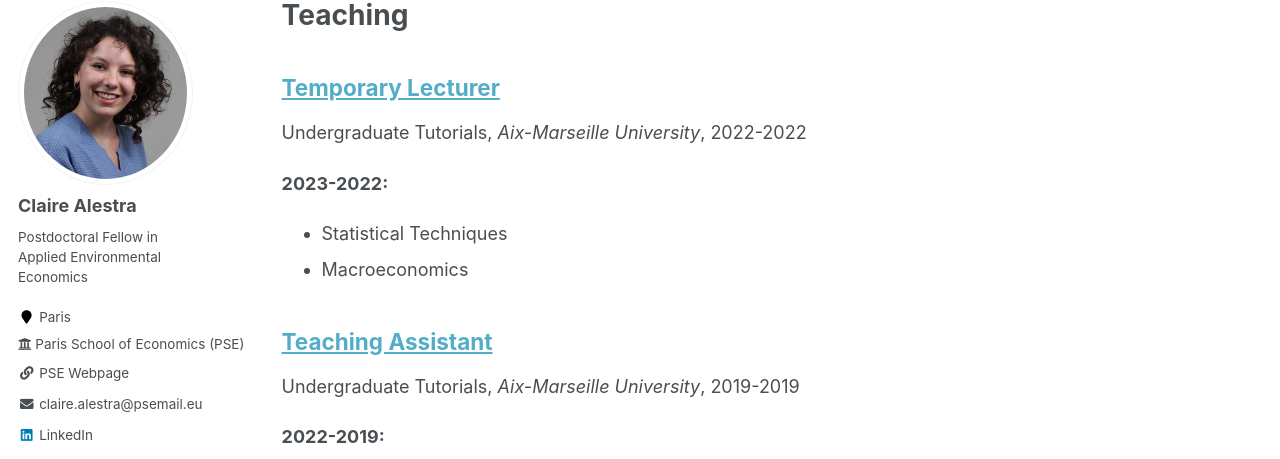
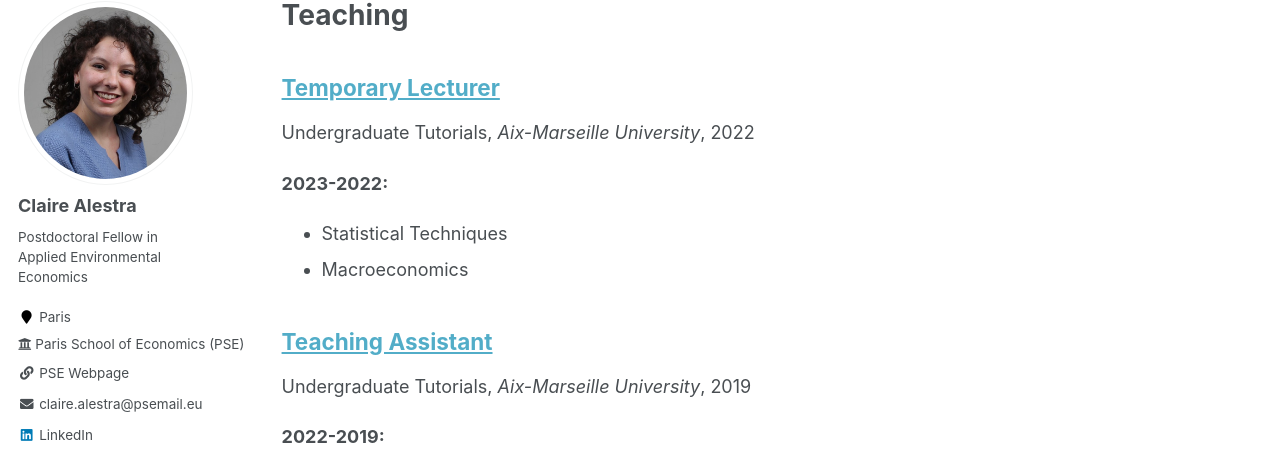
Before and after one commit to ClaireAlestra/ClaireAlestra.github.io, a Jekyll site: the page built from _pages/teaching.html, in a window 1280 px wide and 947 px high. Shown: the part 117-576 px from the top of the window. Built offline with Jekyll 4.4.1, drawn with Linux system fonts in a browser that asks for light colours.

Commit message:
Update archive-single.html

```diff
--- a/_includes/archive-single.html
+++ b/_includes/archive-single.html
@@ -39,7 +39,7 @@
     {% endif %}
 
         {% if post.collection == 'teaching' %}
-          <p> {{ post.type }}, <i>{{ post.venue }}</i>, {{ post.date | default: "1900-01-01 to 1900-01-01" | date: "%Y-%Y" }} </p>
+          <p> {{ post.type }}, <i>{{ post.venue }}</i>, {{ post.date | default: "1900-01-01" | date: "%Y" }} </p>
         {% elsif post.collection == 'publications' %}
           <p>Published in <i>{{ post.venue }}</i>, {{ post.date | default: "1900-01-01" | date: "%Y" }} </p>
         {% elsif post.date %}
```
